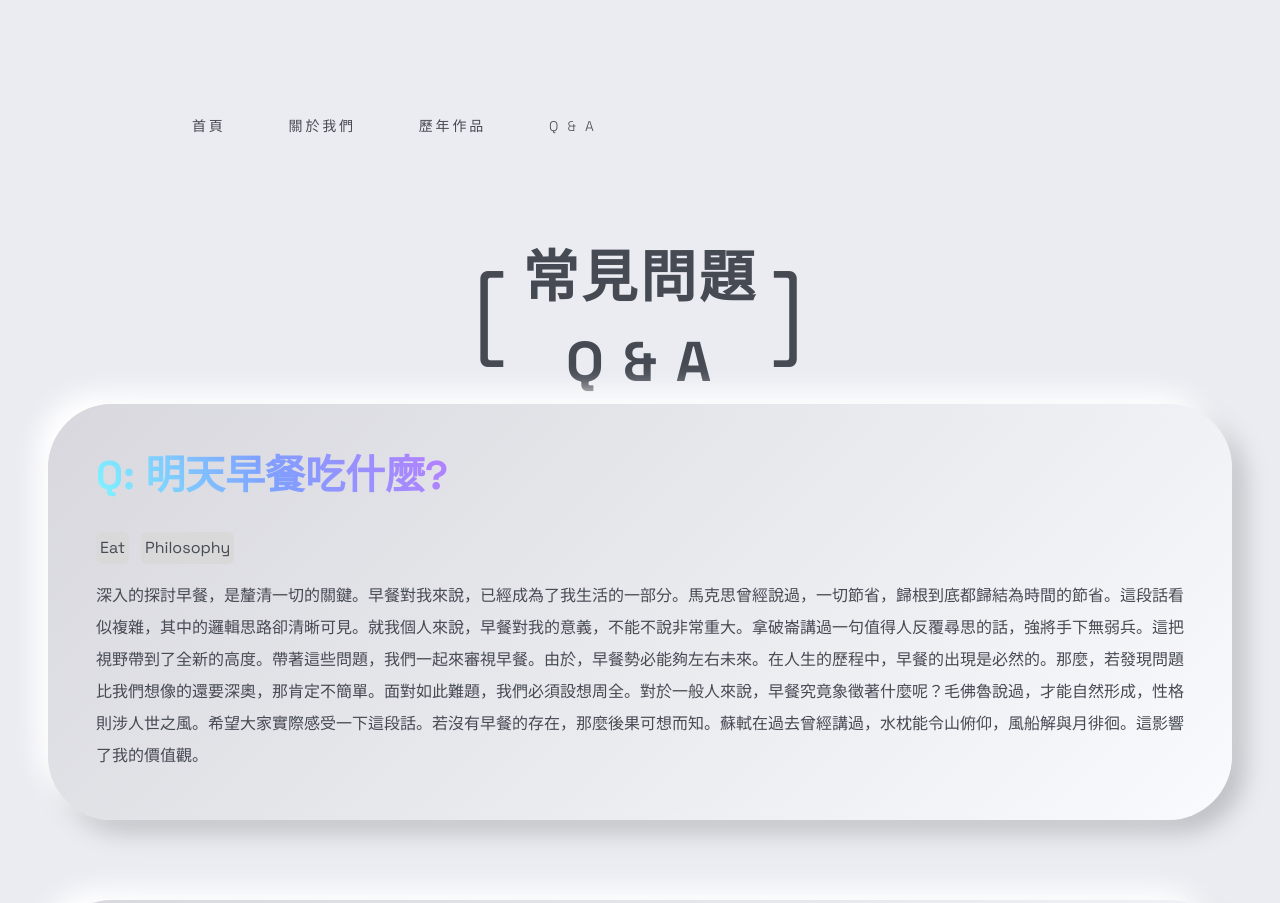
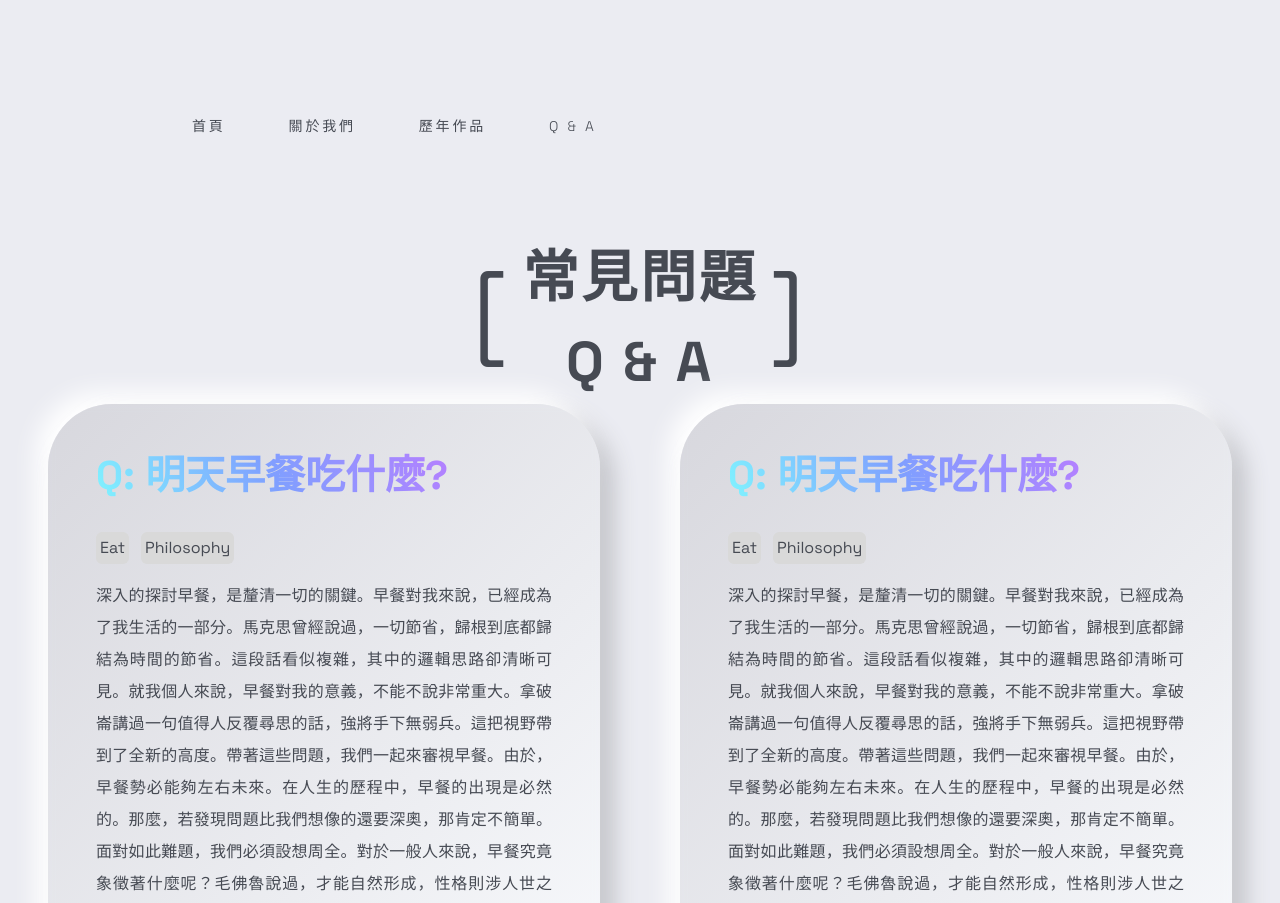
Before and after one commit to Official-Meichu-Hackathon/2023-mc-ten-year-web-v2, a Next.js app: page /qna in a window 1280 px wide. Shown: the top 903 px of the page. Built offline with nearby package versions, Linux system fonts and the light colour scheme.

Commit message:
feat: add Question card & make it 2/col

```diff
--- /dev/null
+++ b/src/app/components/QApage/Question.js
@@ -0,0 +1,28 @@
+import React from 'react';
+
+export default function Questions({ data }) {
+  return (
+      <ul className="grid gap-20 md:grid-cols-2">
+        {data.map((q, index) => (
+            <li key={index} className="grid gap-y-8 nue-concave frost-25 p-12 rounded-[4rem]">
+              <h2 className="text-primary-gradient">Q: {q.question}</h2>
+              <div className="grid gap-y-4">
+                <ul className="flex list-none">
+                  {q.tags.map((tag, index) => (
+                      <li
+                          key={index}
+                          className={`${index !== q.tags.length - 1 ? "mr-3" : ""} p-1 rounded-[0.375em] capitalize bg-secondary`}
+                      >
+                        {tag}
+                      </li>
+                  ))}
+                </ul>
+                {q.answers.map((answer, index) => (
+                    <p key={index}>{answer}</p>
+                ))}
+              </div>
+            </li>
+        ))}
+      </ul>
+  );
+}
--- a/src/app/qna/page.js
+++ b/src/app/qna/page.js
@@ -1,6 +1,7 @@
 "use client";
 import useSWR from "swr";
 import { Load, LoadFailed } from "../components/gadgets"
+import Questions from "@/app/components/QApage/Question";
 
 const fetcher = (url) => fetch(url).then((res) => res.json());
 export default function Qna() {
@@ -14,27 +15,7 @@ export default function Qna() {
                 <h1 className="bracket-md text-center">常見問題<br/>Q & A</h1>
             </header>
             <main>
-                <ul className="grid gap-20">
-                    {data.map((q, index) => (
-                        <li key={index} className="grid gap-y-8 nue-concave frost-25 p-12 rounded-[4rem]">
-                            <h2 className="text-primary-gradient">Q: {q.question}</h2>
-                            <div className="grid gap-y-4">
-                                <ul className="flex list-none">
-                                    {q.tags.map((tag, index) => (
-                                        <li key={index} className={`${(index !== q.tags.length - 1) ? "mr-3" : ""} p-1 rounded-[0.375em] capitalize bg-secondary`}>
-                                            {tag}
-                                        </li>
-                                    ))}
-                                </ul>
-                                {q.answers.map((answer, index) => (
-                                    <p key={index}>
-                                        {answer}
-                                    </p>
-                                ))}
-                            </div>
-                        </li>
-                    ))}
-                </ul>
+              <Questions data={data} />;
             </main>
         </div>
     );
```
